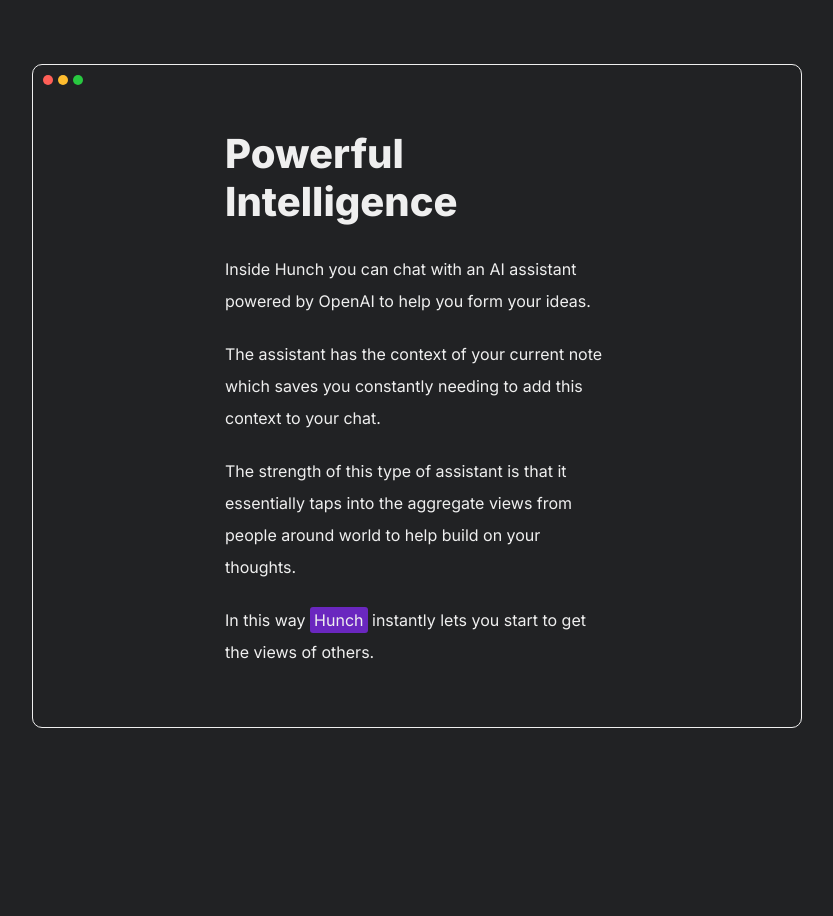
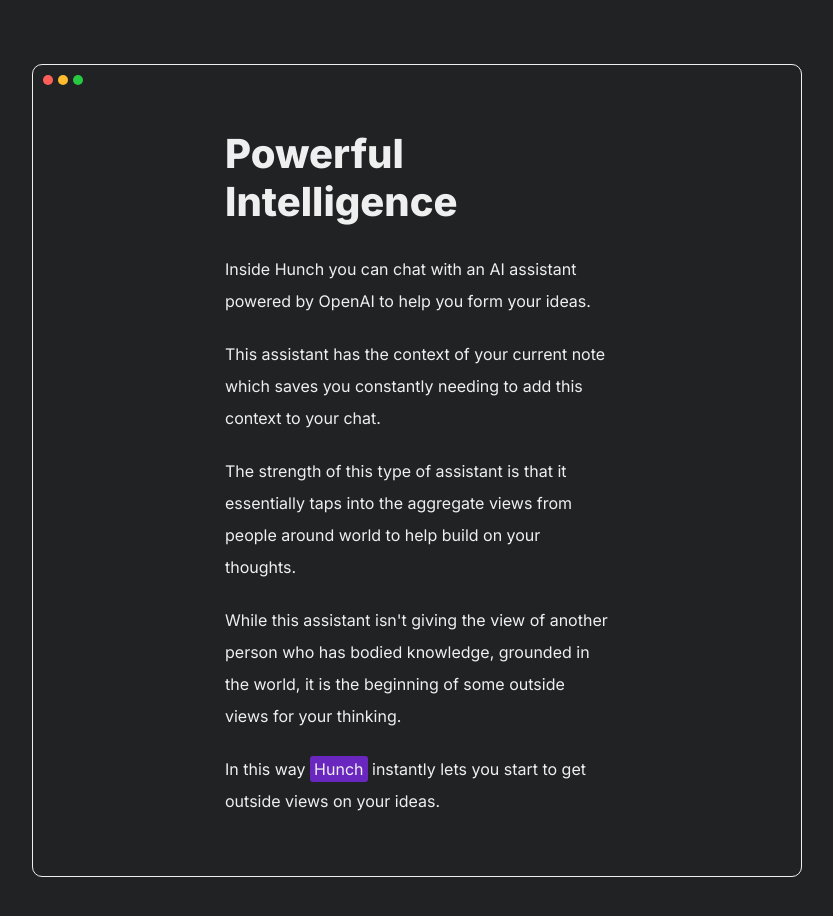
Before and after one commit to mattayersnz/hunchpublic, a React (Create React App) app: page / in a window 1280 px wide. Both pictures are taken after a click on the element "Powerful Intelligence". Shown: the top 916 px of the page, without its empty margins (223-1056 px from the left). Built offline with nearby package versions, Linux system fonts and the light colour scheme; the HTML template or start-up script is replaced by a standard one.

Commit message:
minor updates to the content

```diff
--- a/src/Assistant.js
+++ b/src/Assistant.js
@@ -18,7 +18,7 @@
     </Paragraph>
 
     <Paragraph>
-    The assistant has the context of your current note which saves you constantly needing to add this context to your chat.
+    This assistant has the context of your current note which saves you constantly needing to add this context to your chat.
     </Paragraph>
 
     <Paragraph>
@@ -26,7 +26,11 @@
     </Paragraph>
 
     <Paragraph>
-    In this way <HunchLink onClick={welcome}>Hunch</HunchLink> instantly lets you start to get the views of others.
+    While this assistant isn't giving the view of another person who has bodied knowledge, grounded in the world, it is the beginning of some outside views for your thinking.
+    </Paragraph>
+
+    <Paragraph>
+    In this way <HunchLink onClick={welcome}>Hunch</HunchLink> instantly lets you start to get outside views on your ideas.
     </Paragraph>
 
   </AssistantContainer>
```
